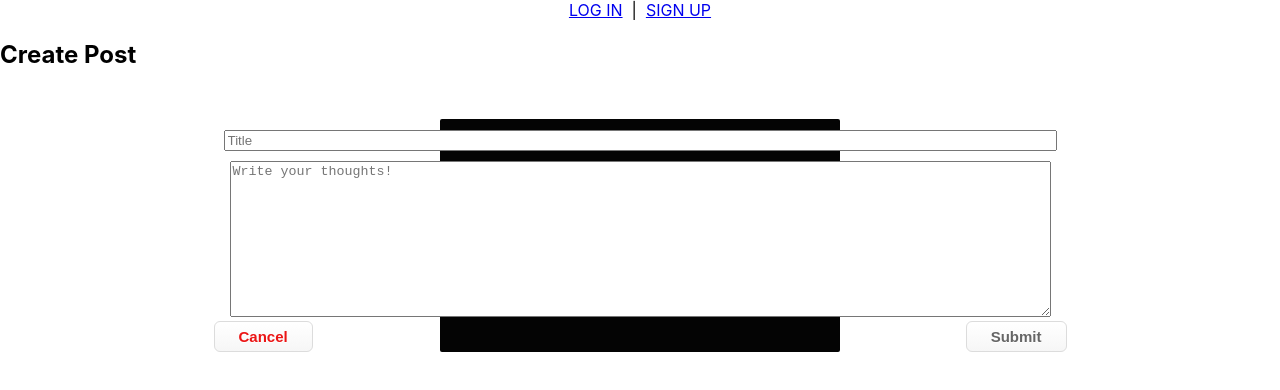
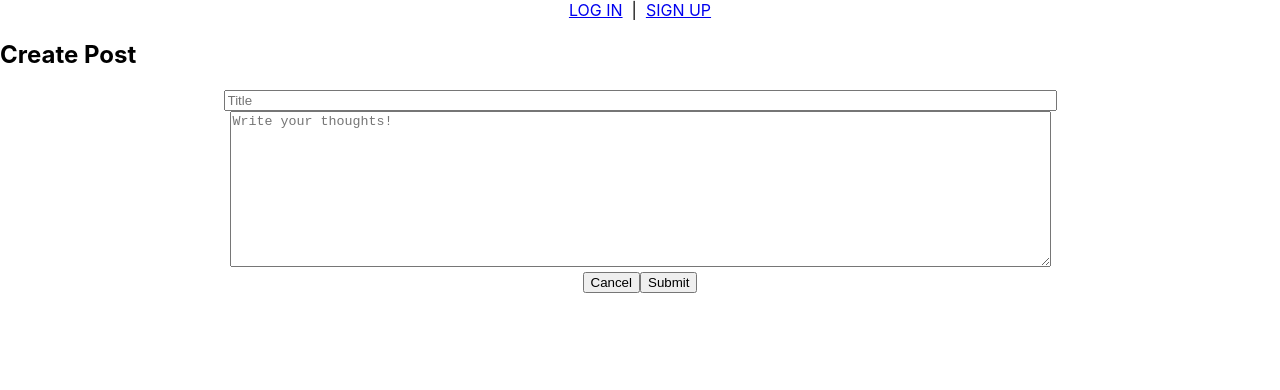
Before and after one commit to eag58914/leveler-app-mern, a React (Create React App) app: page /add_post in a window 1280 px wide. Shown: the top 390 px of the page. Built offline with nearby package versions, Linux system fonts and the light colour scheme; no server answers.

Commit message:
changing all css

```diff
--- a/src/components/CommentForm/Comment.Form.module.css
+++ /dev/null
@@ -1,4 +0,0 @@
-.CommentSubmit {
-	margin: 10px;
-	display: flex;
-}
--- a/src/components/PostForm/PostForm.js
+++ b/src/components/PostForm/PostForm.js
@@ -1,7 +1,6 @@
 import React, { Component } from 'react';
 import PropTypes from 'prop-types';
 import { Link } from 'react-router-dom';
-import styles from './PostForm.module.css';
 
 class PostForm extends Component {
 	constructor(props) {
@@ -38,9 +37,9 @@ class PostForm extends Component {
 
 	render() {
 		return (
-			<div className={styles.inputFormStructure}>
+			<div>
 				<form align="center" onSubmit={this.handleSubmit}>
-					<div className={styles.authorInput}>
+					<div>
 						<input
 							placeholder="Title"
 							size="101"
@@ -51,7 +50,7 @@ class PostForm extends Component {
 						/>
 					</div>
 
-					<div className={styles.postInput}>
+					<div>
 						<textarea
 							placeholder="Write your thoughts!"
 							rows="10"
@@ -62,11 +61,11 @@ class PostForm extends Component {
 							value={this.state.post}
 						/>
 					</div>
-					<div className={styles.buttonFormat}>
+					<div>
 						<Link to="/">
-							<button className={styles.cancelButton}>Cancel</button>
+							<button>Cancel</button>
 						</Link>
-						<input type="submit" className={styles.submitButton} />
+						<input type="submit" />
 					</div>
 				</form>
 			</div>
--- a/src/components/PostForm/PostForm.module.css
+++ /dev/null
@@ -1,63 +0,0 @@
-.inputFormStructure {
-	display: flex;
-	justify-content: center;
-	align-items: baseline;
-	max-width: 400px;
-	margin: 50px auto;
-	background: #040404;
-	border-radius: 2px;
-	background-color: #040404;
-}
-.authorInput {
-	padding: 10px;
-}
-.postInput {
-	height: auto;
-	width: auto;
-	color: #191919;
-}
-.buttonFormat {
-	display: flex;
-	justify-content: space-between;
-}
-.submitButton {
-	box-shadow: inset 0px 1px 0px 0px #ffffff;
-	background: linear-gradient(to bottom, #ffffff 5%, #f6f6f6 100%);
-	background-color: #ffffff;
-	border-radius: 6px;
-	border: 1px solid #dcdcdc;
-	display: inline-block;
-	cursor: pointer;
-	color: #666666;
-	font-family: Arial;
-	font-size: 15px;
-	font-weight: bold;
-	padding: 6px 24px;
-	text-decoration: none;
-	text-shadow: 0px 1px 0px #ffffff;
-}
-
-.cancelButton {
-	box-shadow: inset 0px 1px 0px 0px #ffffff;
-	background: linear-gradient(to bottom, #ffffff 5%, #f6f6f6 100%);
-	background-color: #ffffff;
-	border-radius: 6px;
-	border: 1px solid #dcdcdc;
-	display: inline-block;
-	cursor: pointer;
-	color: #eb1515;
-	font-family: Arial;
-	font-size: 15px;
-	font-weight: bold;
-	padding: 6px 24px;
-	text-decoration: none;
-	text-shadow: 0px 1px 0px #ffffff;
-}
-.submitButton:hover {
-	background: linear-gradient(to bottom, #f6f6f6 5%, #ffffff 100%);
-	background-color: #f6f6f6;
-}
-.cancelButton:hover {
-	background: linear-gradient(to bottom, #f6f6f6 5%, #ffffff 100%);
-	background-color: #f6f6f6;
-}
```
